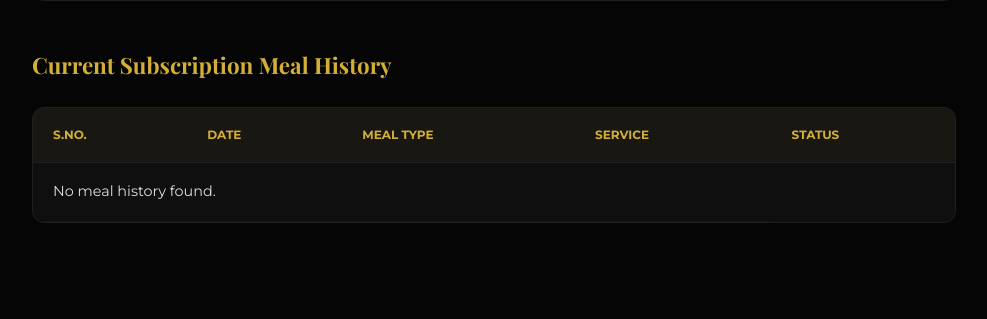
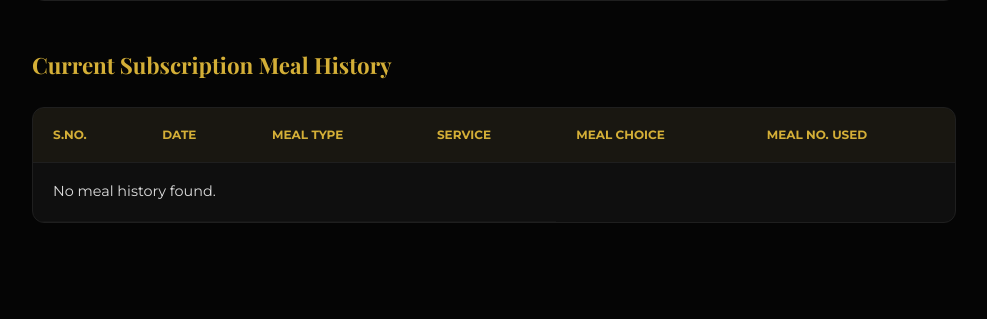
Before and after one commit to ayushmans-kitchen/AK, a Django app: page /ayushman/admin/customer_profile/1/ in a window 1280 px wide. Shown: the part 1162-1481 px from the top of the page, without its empty margins (276-1263 px from the left). Run offline with Django 5.2, Linux system fonts and the light colour scheme; the visitor is signed in with stand-in values (Sample User, id 1); data comes from the database, SQL or seed files in the repository; data that the repository does not hold is empty.

Commit message:
cus p crt ml rcr updated

```diff
--- a/Admin/views.py
+++ b/Admin/views.py
@@ -329,13 +329,14 @@ def customer_profile(request, uid):
 
     history = []
 
+
     # Add lunch records
     for record in lunch_records:
         history.append({
             "date": record.for_date,
             "meal_type": "Lunch",
             "service": record.service_choice,
-            "status": "Cancelled" if record.service_choice == "Cancel" else "Completed",
+            "meal_choice": record.meal_choice or record.FLAGSHIP_choice or record.PREMIUM_choice or record.sunday_choice or "UNKNOWN",
             "meal_no": record.meal_num_used,
         })
 
@@ -345,9 +346,13 @@ def customer_profile(request, uid):
             "date": record.for_date,
             "meal_type": "Dinner",
             "service": record.service_choice,
-            "status": "Cancelled" if record.service_choice == "Cancel" else "Completed",
+            "meal_choice": record.meal_choice or record.FLAGSHIP_choice or record.PREMIUM_choice or record.sunday_choice or "UNKNOWN",
             "meal_no": record.meal_num_used,
         })
+
+    history.sort(key=lambda x: x["meal_no"])
+
+
     context = {
         "user": user,
         "lmenu": lmenu,
--- a/templates/Admin/customer_profile.html
+++ b/templates/Admin/customer_profile.html
@@ -302,7 +302,8 @@
                                 <th>Date</th>
                                 <th>Meal Type</th>
                                 <th>Service</th>
-                                <th>Status</th>
+                                <th>Meal Choice</th>
+                                <th>Meal No. Used</th>
                             </tr>
                         </thead>
                         <tbody>
@@ -312,13 +313,8 @@
                                 <td data-label="Date">{{ row.date|date:"d M Y" }}</td>
                                 <td data-label="Meal Type">{{ row.meal_type }}</td>
                                 <td data-label="Service">{{ row.service }}</td>
-                                <td data-label="Status">
-                                    {% if row.status == "Cancelled" %}
-                                    <span class="badge badge-cancelled">Cancelled</span>
-                                    {% else %}
-                                    <span class="badge badge-completed">Completed</span>
-                                    {% endif %}
-                                </td>
+                                <td data-label="Meal Choice">{{row.meal_choice}}</td>
+                                <td data-label="Meal No. Used">{{row.meal_no}}</td>
                             </tr>
                             {% empty %}
                             <tr>
```
